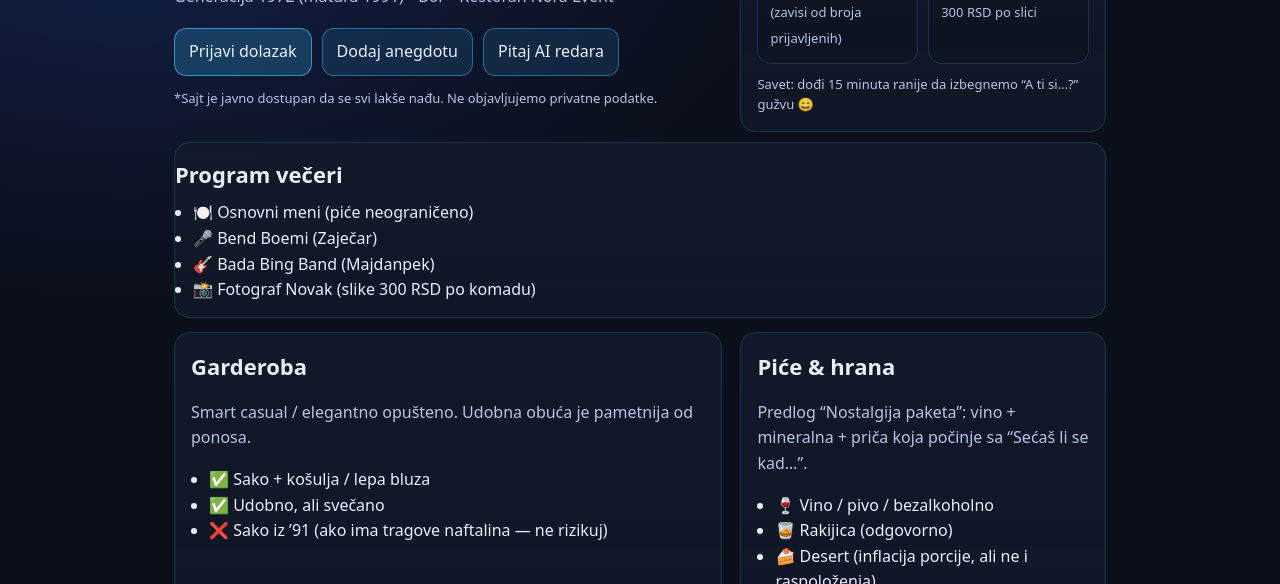
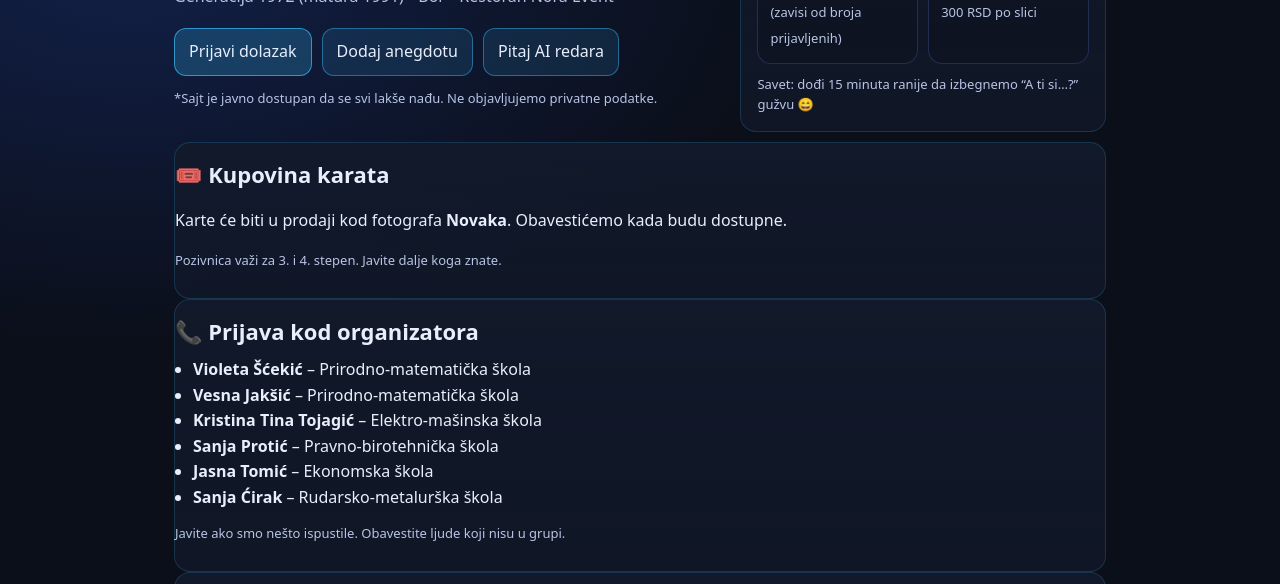
Before and after one commit to miodragstrak/bora-91-matura, a plain HTML site: page index.html in a window 1280 px wide. Shown: the part 364-948 px from the top of the page. Drawn offline with Linux system fonts and the light colour scheme.

Commit message:
Additional information

```diff
--- a/index.html
+++ b/index.html
@@ -102,6 +102,33 @@
         </div>
       </div>
     </header>
+
+    <section class="section card" id="karte">
+      <h2>🎟️ Kupovina karata</h2>
+      <p>
+        Karte će biti u prodaji kod fotografa <b>Novaka</b>.
+        Obavestićemo kada budu dostupne.
+      </p>
+      <p class="muted small">
+        Pozivnica važi za 3. i 4. stepen. Javite dalje koga znate.
+      </p>
+    </section>
+
+    <section class="section card" id="kontakt">
+      <h2>📞 Prijava kod organizatora</h2>
+      <ul>
+        <li><b>Violeta Šćekić</b> – Prirodno-matematička škola</li>
+        <li><b>Vesna Jakšić</b> – Prirodno-matematička škola</li>
+        <li><b>Kristina Tina Tojagić</b> – Elektro-mašinska škola</li>
+        <li><b>Sanja Protić</b> – Pravno-birotehnička škola</li>
+        <li><b>Jasna Tomić</b> – Ekonomska škola</li>
+        <li><b>Sanja Ćirak</b> – Rudarsko-metalurška škola</li>
+      </ul>
+
+      <p class="muted small">
+        Javite ako smo nešto ispustile. Obavestite ljude koji nisu u grupi.
+      </p>
+    </section>
 
     <section class="section card" id="program">
       <h2>Program večeri</h2>
```
